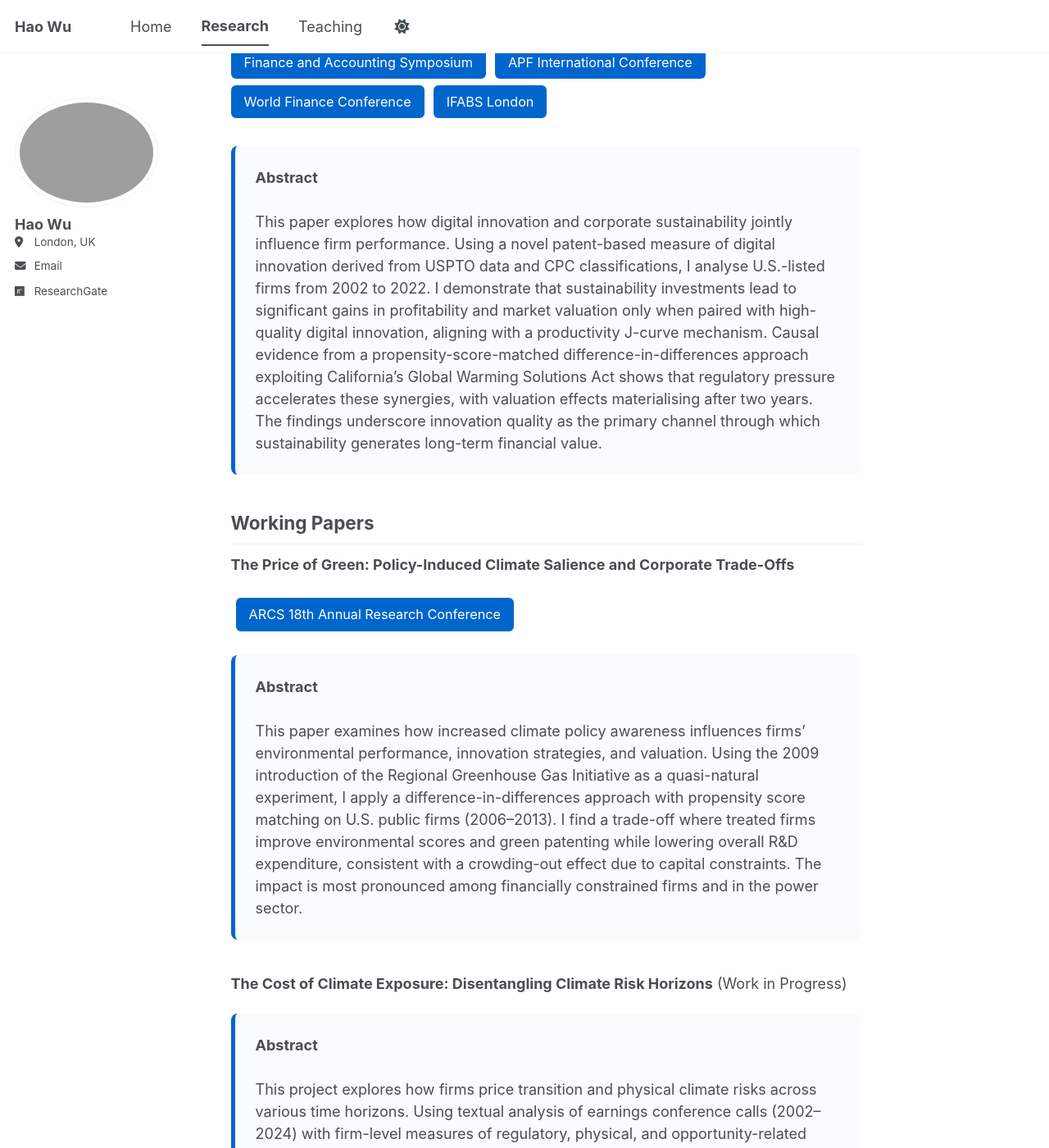
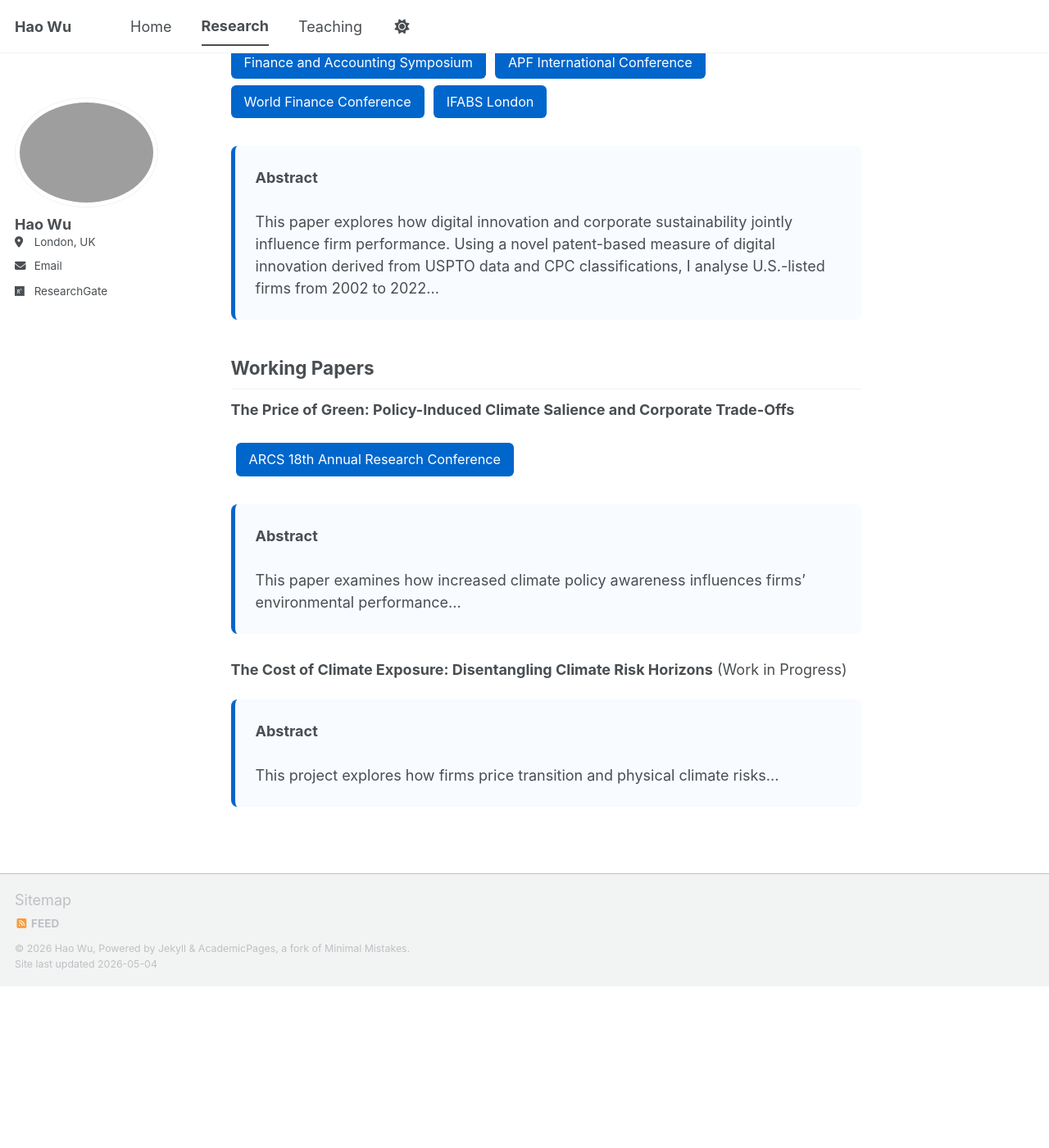
Before and after one commit to haowuqmul-cloud/haowu.github.io, a Jekyll site: the page built from research.md, in a window 1280 px wide and 1400 px high, scrolled down 363 px. Shown: the whole window at 82% size. Built offline with Jekyll 4.4.1, drawn with Linux system fonts in a browser that asks for light colours; a script bundle is joined from its source files by our own code; library files that are not in the unit come from our copies; after the commit the page ends 1566 px from its top, so only the background shows below that; some of the changed text lies outside the part shown.

Commit message:
Update abstracts in research.md for clarity

```diff
--- a/research.md
+++ b/research.md
@@ -21,9 +21,9 @@ author_profile: true
   <a href="https://aercafrica.org/opportunities/ifabs-2026-london-conference/" style="background:#0066cc; color:white; padding:8px 16px; margin:4px 6px 4px 0; border-radius:6px; text-decoration:none; font-size:0.9em; display:inline-block;">IFABS London</a>
 </div>
 
-<div style="background:#f8fbff; border-left:5px solid #0066cc; padding:25px; border-radius:8px; margin-bottom:40px;">
+<div style="background:#f8fbff; border-left:5px solid #0066cc; padding:25px; border-radius:8px; margin:30px 0;">
   <strong>Abstract</strong><br><br>
-  This paper explores how digital innovation and corporate sustainability jointly influence firm performance. Using a novel patent-based measure of digital innovation derived from USPTO data and CPC classifications, I analyse U.S.-listed firms from 2002 to 2022. I demonstrate that sustainability investments lead to significant gains in profitability and market valuation only when paired with high-quality digital innovation, aligning with a productivity J-curve mechanism. Causal evidence from a propensity-score-matched difference-in-differences approach exploiting California’s Global Warming Solutions Act shows that regulatory pressure accelerates these synergies, with valuation effects materialising after two years. The findings underscore innovation quality as the primary channel through which sustainability generates long-term financial value.
+  This paper explores how digital innovation and corporate sustainability jointly influence firm performance. Using a novel patent-based measure of digital innovation derived from USPTO data and CPC classifications, I analyse U.S.-listed firms from 2002 to 2022...
 </div>
 
 ## Working Papers
@@ -34,15 +34,14 @@ author_profile: true
   <a href="https://corporate-sustainability.org/event/arcs-18th-annual-research-conference/" style="background:#0066cc; color:white; padding:8px 16px; margin:4px 6px; border-radius:6px; text-decoration:none; font-size:0.9em; display:inline-block;">ARCS 18th Annual Research Conference</a>
 </div>
 
-<div style="background:#f8fbff; border-left:5px solid #0066cc; padding:25px; border-radius:8px; margin-bottom:40px;">
+<div style="background:#f8fbff; border-left:5px solid #0066cc; padding:25px; border-radius:8px; margin:30px 0;">
   <strong>Abstract</strong><br><br>
-  This paper examines how increased climate policy awareness influences firms’ environmental performance, innovation strategies, and valuation. Using the 2009 introduction of the Regional Greenhouse Gas Initiative as a quasi-natural experiment, I apply a difference-in-differences approach with propensity score matching on U.S. public firms (2006–2013). I find a trade-off where treated firms improve environmental scores and green patenting while lowering overall R&D expenditure, consistent with a crowding-out effect due to capital constraints. The impact is most pronounced among financially constrained firms and in the power sector.
+  This paper examines how increased climate policy awareness influences firms’ environmental performance...
 </div>
-
 
 **The Cost of Climate Exposure: Disentangling Climate Risk Horizons** (Work in Progress)
 
 <div style="background:#f8fbff; border-left:5px solid #0066cc; padding:25px; border-radius:8px;">
   <strong>Abstract</strong><br><br>
-  This project explores how firms price transition and physical climate risks across various time horizons. Using textual analysis of earnings conference calls (2002–2024) with firm-level measures of regulatory, physical, and opportunity-related climate exposure, supported by extendable news-based indices, I analyse how horizon asymmetries influence valuation and investment decisions, emphasising a salience channel in climate risk management.
+  This project explores how firms price transition and physical climate risks...
 </div>
```
